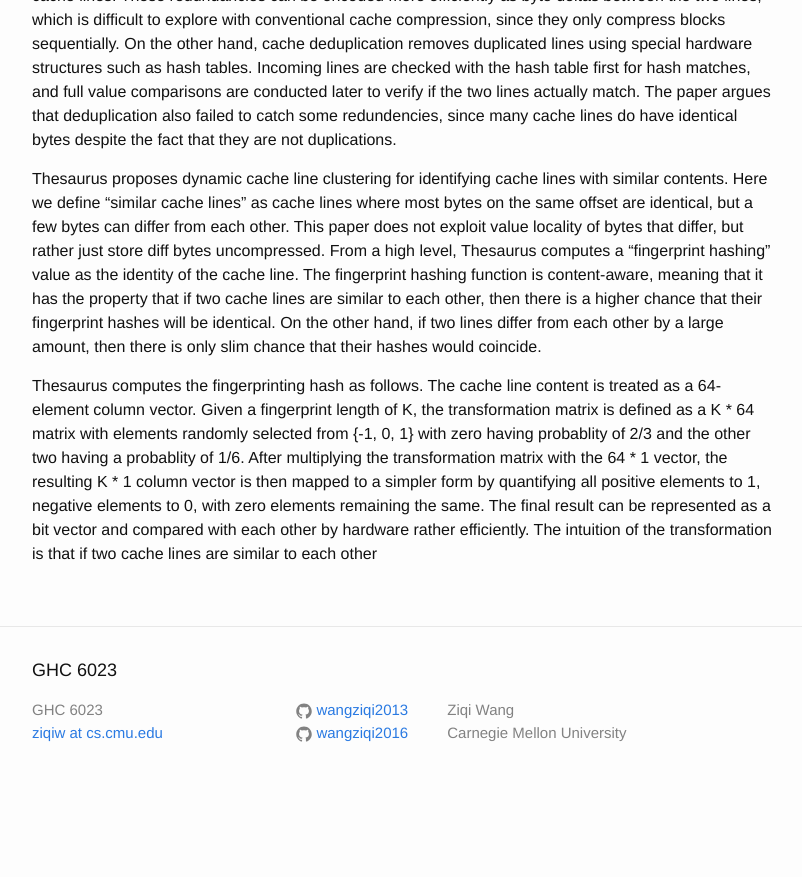
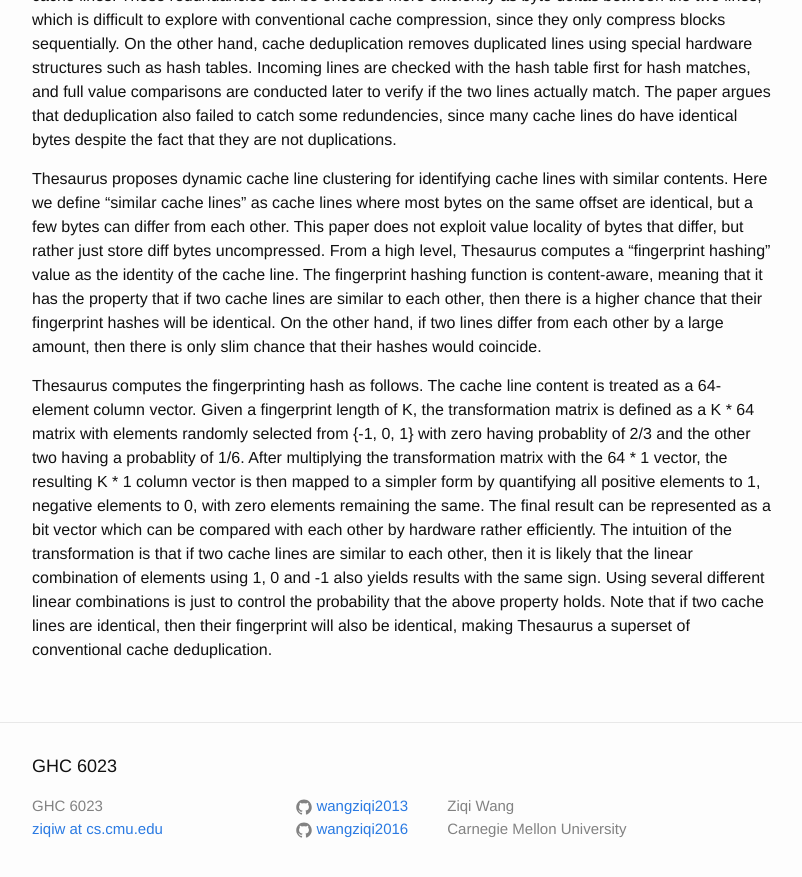
Before and after one commit to wangziqi2013/wangziqi2013.github.io, a Jekyll site: the page built from _posts/2020-07-23-thesaurus.markdown, in a window 1280 px wide and 900 px high, scrolled down 676 px. Shown: the top 877 px of the window, without its empty margins (238-1040 px from the left). Built offline with Jekyll 4.4.1, drawn with Linux system fonts in a browser that asks for light colours; before the commit the page ends 1480 px from its top, so only the background shows below that.

Commit message:
Adding intuition

```diff
--- a/_posts/2020-07-23-thesaurus.markdown
+++ b/_posts/2020-07-23-thesaurus.markdown
@@ -39,5 +39,9 @@ Given a fingerprint length of K, the transformation matrix is defined as a K * 6
 from {-1, 0, 1} with zero having probablity of 2/3 and the other two having a probablity of 1/6. After multiplying the
 transformation matrix with the 64 * 1 vector, the resulting K * 1 column vector is then mapped to a simpler form by
 quantifying all positive elements to 1, negative elements to 0, with zero elements remaining the same. The final result
-can be represented as a bit vector and compared with each other by hardware rather efficiently.
-The intuition of the transformation is that if two cache lines are similar to each other
+can be represented as a bit vector which can be compared with each other by hardware rather efficiently.
+The intuition of the transformation is that if two cache lines are similar to each other, then it is likely that the linear
+combination of elements using 1, 0 and -1 also yields results with the same sign. Using several different linear combinations
+is just to control the probability that the above property holds.
+Note that if two cache lines are identical, then their fingerprint will also be identical, making Thesaurus a superset
+of conventional cache deduplication.
```
